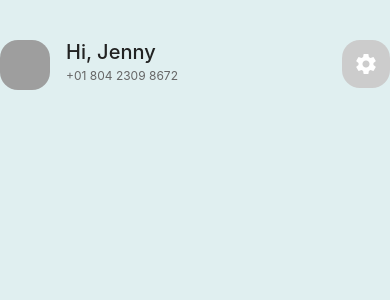
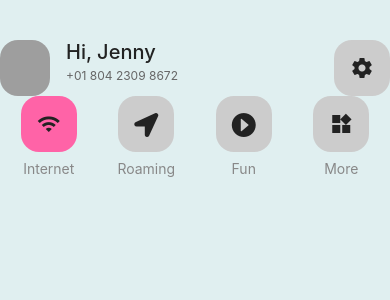
Before and after one commit to Myzel394/internet-service-provider-app, a React Native app: screen / in a window 390 px wide. Shown: the top 300 px of the page. Built offline with nearby package versions, Linux system fonts and the light colour scheme; grey boxes are pictures that could not be loaded.

Commit message:
added QuickSelections.tsx; improvements

```diff
--- a/App.tsx
+++ b/App.tsx
@@ -1,12 +1,14 @@
 import AppBody from "./src/widgets/AppBody";
 import ProfileInformation from "./src/widgets/ProfileInformation";
 import {View} from "react-native";
+import QuickSelections from "./src/widgets/QuickSelections";
 
 export default function App() {
     return (
         <AppBody>
             <View style={{height: 40}}/>
             <ProfileInformation/>
+            <QuickSelections/>
         </AppBody>
     );
 }
--- a/src/widgets/IconButton.tsx
+++ b/src/widgets/IconButton.tsx
@@ -4,7 +4,7 @@ import useSelectThemeStyleSheet from "../hooks/use-select-theme-stylesheet";
 import {MAIN_COLOR} from "../constants/colors";
 
 export interface IconButtonProps {
-    icon: ReactElement;
+    buildIcon: (props: any) => ReactElement;
     onPress: () => void;
 
     subTitle?: string;
@@ -12,7 +12,7 @@ export interface IconButtonProps {
 }
 
 export default function IconButton({
-                                       icon, onPress, subTitle, active = false,
+                                       buildIcon, onPress, subTitle, active = false,
                                    }: IconButtonProps): ReactElement {
     const styles = useSelectThemeStyleSheet(lightStyles, darkStyles);
 
@@ -22,7 +22,11 @@ export default function IconButton({
                 onPress={onPress}
                 style={[baseStyles.icon, styles.icon, active && baseStyles.active]}
             >
-                {icon}
+                {buildIcon({
+                    // @ts-ignore
+                    color: styles.icon.color,
+                    size: 24,
+                })}
             </TouchableOpacity>
             {subTitle && <Text style={[baseStyles.subTitle, styles.subTitle]}>{subTitle}</Text>}
         </View>
@@ -31,7 +35,7 @@ export default function IconButton({
 
 const baseStyles = StyleSheet.create({
     icon: {
-        padding: 12,
+        padding: 16,
         borderRadius: 18,
         aspectRatio: 1,
         alignSelf: "center",
@@ -53,6 +57,7 @@ const baseStyles = StyleSheet.create({
 
 const lightStyles = StyleSheet.create({
     icon: {
+        color: "#222222",
         backgroundColor: "#CCCCCC",
     },
     subTitle: {
@@ -62,10 +67,10 @@ const lightStyles = StyleSheet.create({
 
 const darkStyles = StyleSheet.create({
     icon: {
+        color: "#FFFFFF",
         backgroundColor: "#303030",
-        color: "white"
     },
     subTitle: {
-        color: "#5A5A5A",
+        color: "#7A7A7A",
     },
 });
--- a/src/widgets/ProfileInformation.tsx
+++ b/src/widgets/ProfileInformation.tsx
@@ -20,7 +20,10 @@ export default function ProfileInformation(): ReactElement {
                     <InformationText text={"+01 804 2309 8672"}/>
                 </View>
             </View>
-            <IconButton icon={<MaterialIcons name="settings" color="white" size={24}/>} onPress={() => null}/>
+            <IconButton
+                buildIcon={props => <MaterialIcons {...props} name="settings"/>}
+                onPress={() => null}
+            />
         </View>
     );
 }
--- /dev/null
+++ b/src/widgets/QuickSelections.tsx
@@ -0,0 +1,50 @@
+import {ReactElement} from "react";
+import {StyleSheet, View} from "react-native";
+import IconButton from "./IconButton";
+import {AntDesign, FontAwesome5, MaterialIcons} from "@expo/vector-icons";
+
+export default function QuickSelections(): ReactElement {
+    return (
+        <View style={baseStyles.container}>
+            <View style={baseStyles.item}>
+                <IconButton
+                    buildIcon={props => <MaterialIcons {...props} name="wifi"/>}
+                    subTitle="Internet"
+                    onPress={() => null}
+                    active
+                />
+            </View>
+            <View style={baseStyles.item}>
+                <IconButton
+                    buildIcon={props => <FontAwesome5 {...props} name="location-arrow"/>}
+                    subTitle="Roaming"
+                    onPress={() => null}
+                />
+            </View>
+            <View style={baseStyles.item}>
+                <IconButton
+                    buildIcon={props => <AntDesign {...props} name="play"/>}
+                    subTitle="Fun"
+                    onPress={() => null}
+                />
+            </View>
+            <View style={baseStyles.item}>
+                <IconButton
+                    buildIcon={props => <MaterialIcons {...props} name="widgets"/>}
+                    subTitle="More"
+                    onPress={() => null}
+                />
+            </View>
+        </View>
+    );
+}
+
+const baseStyles = StyleSheet.create({
+    container: {
+        flexDirection: "row",
+    },
+    item: {
+        flex: 1,
+        paddingHorizontal: 16,
+    },
+});
```
